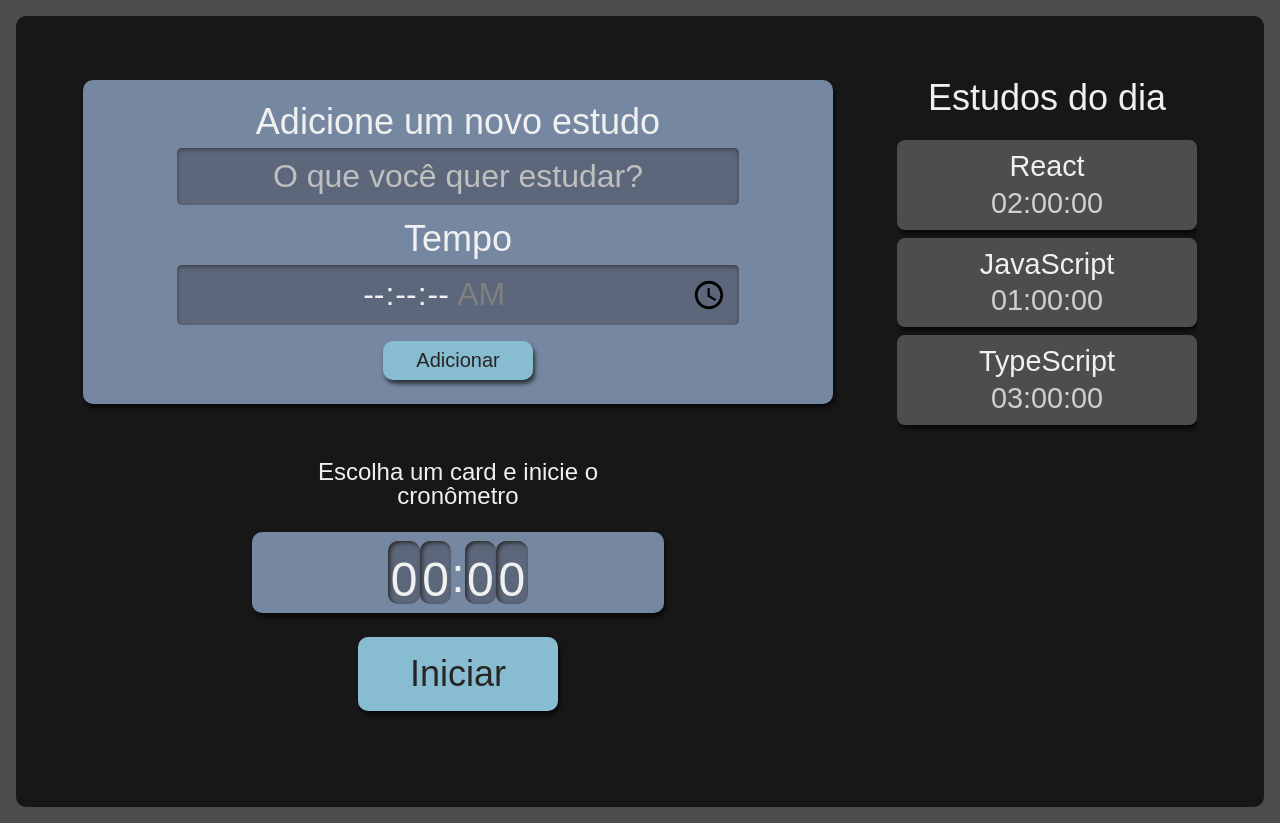
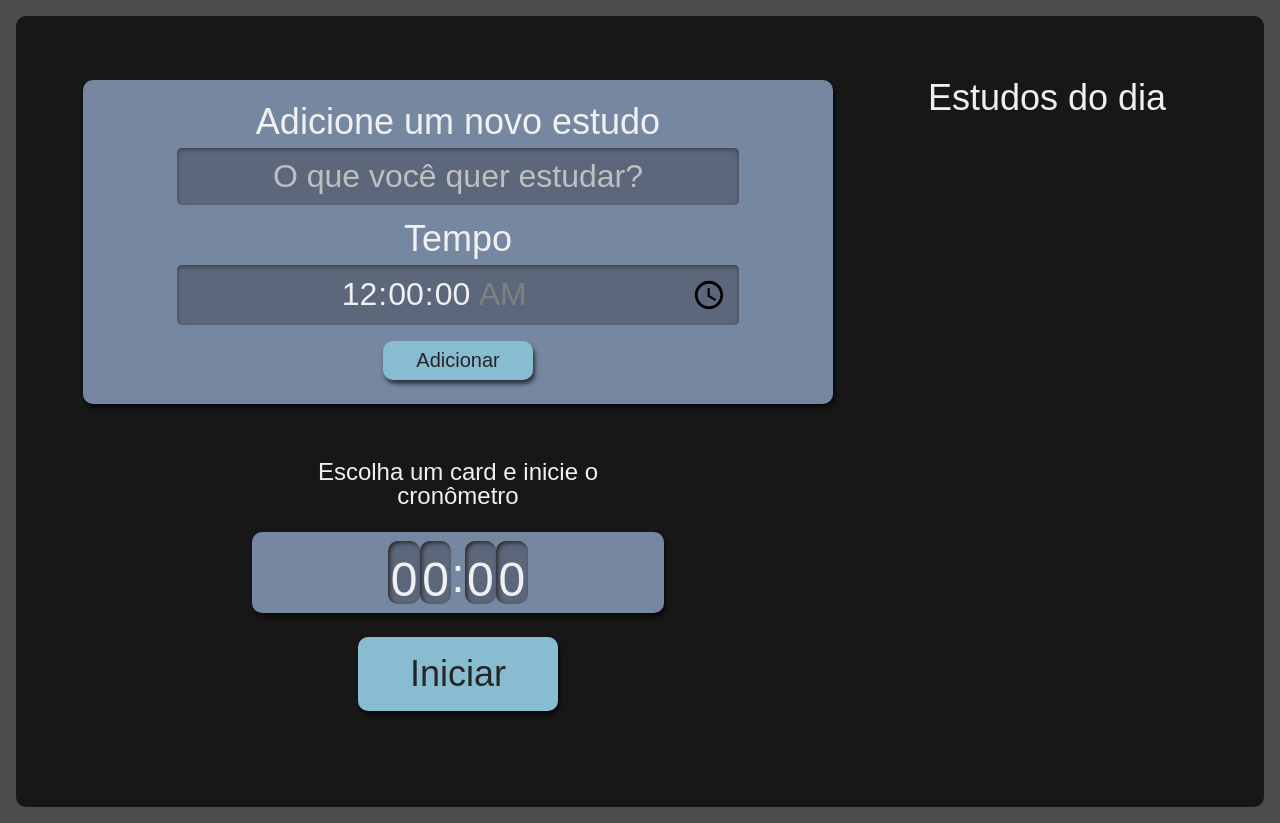
Before and after one commit to Elias-Moura/alura-studies, a React (Create React App) app: page / in a window 1280 px wide. Built offline with nearby package versions, Linux system fonts and the light colour scheme.

Commit message:
trabalhando com props

```diff
--- a/src/components/Button/index.tsx
+++ b/src/components/Button/index.tsx
@@ -1,10 +1,13 @@
 import React from "react";
 import style from './button.module.scss';
 
-class Button extends React.Component<React.PropsWithChildren<{}>> {
+class Button extends React.Component<React.PropsWithChildren<{
+    type?: "button" | "submit" | "reset" | undefined
+}>> {
     render(){
+        const { type="button" } = this.props;
         return (
-        <button className={style.button}>
+        <button type={type} className={style.button}>
             {this.props.children}
         </button>
         );
--- a/src/components/Form/index.tsx
+++ b/src/components/Form/index.tsx
@@ -1,11 +1,28 @@
 import React from "react";
 import Button from "../Button";
 import style from './form.module.scss';
+import { ITask } from "../../types/tasks";
 
-class Form extends React.Component {
+class Form extends React.Component<{
+    setTasks: React.Dispatch<React.SetStateAction<ITask[]>>
+}> {
+    state = {
+        task: "",
+        time: "00:00"
+    }
+
+    addTask(event: React.FormEvent<HTMLFormElement>){
+        event.preventDefault();
+        this.props.setTasks(oldTasks => [...oldTasks, {...this.state}] )
+        this.setState({
+            task: "",
+            time: "00:00"
+        })
+    }
+
     render(){
         return (
-            <form className={style.new__task}>
+            <form className={style.new__task} onSubmit={this.addTask.bind(this)}>
                 <div className={style.input__container}>
                     <label htmlFor="task">
                         Adicione um novo estudo
@@ -14,6 +31,8 @@
                     type="task"
                     name="task"
                     id="task"
+                    value={this.state.task}
+                    onChange={event => this.setState({...this.state, task: event.target.value})}
                     placeholder="O que você quer estudar?"
                     required
                     />
@@ -25,6 +44,8 @@
                     <input
                     type="time"
                     step="1"
+                    value={this.state.time}
+                    onChange={event => this.setState({...this.state, time: event.target.value})}
                     name="time"
                     id="time"
                     min="00:00:00"
@@ -33,7 +54,7 @@
 
                     />
                 </div>
-                <Button>
+                <Button type="submit">
                     Adicionar
                 </Button>
             </form>
--- a/src/components/List/index.tsx
+++ b/src/components/List/index.tsx
@@ -1,13 +1,8 @@
-import React from "react";
 import style from './list.module.scss';
 import Item from './item/index';
+import { ITask } from '../../types/tasks';
 
-function List() {
-    const tasks = [
-        {task: 'React', time: '02:00:00'},
-        {task:'JavaScript', time: '01:00:00'},
-        {task:'TypeScript', time: '03:00:00'}
-    ]
+function List({ tasks }: { tasks: Array<ITask>}) {
     return(
         <aside className={style.task__list}>
             <h2>Estudos do dia</h2>
--- a/src/pages/App.tsx
+++ b/src/pages/App.tsx
@@ -1,15 +1,17 @@
-import React from 'react';
+import React, { useState } from 'react';
 import Form from '../components/Form';
 import List from '../components/List';
 import style from './app.module.scss';
 import StopWatch from '../components/stopwatch';
+import { ITask } from '../types/tasks';
 
 
 function App() {
+  const [tasks, setTasks] = useState<ITask[]>([]);
   return (
     <div className={style.main__app}>
-      <Form />
-      <List />
+      <Form setTasks={setTasks}/>
+      <List tasks={tasks}/>
       <StopWatch />
     </div>
   );
```
